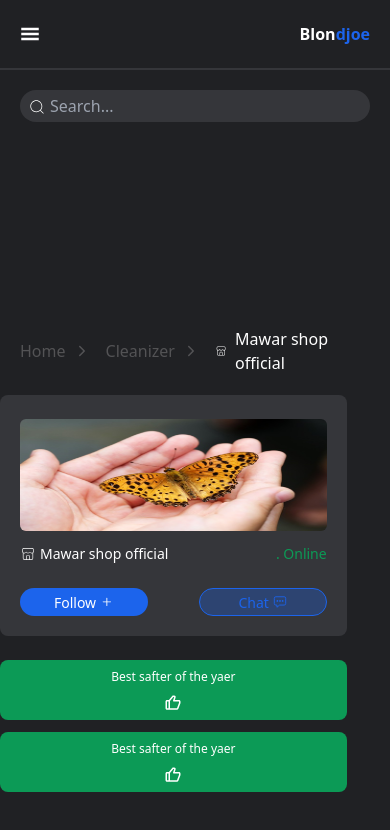
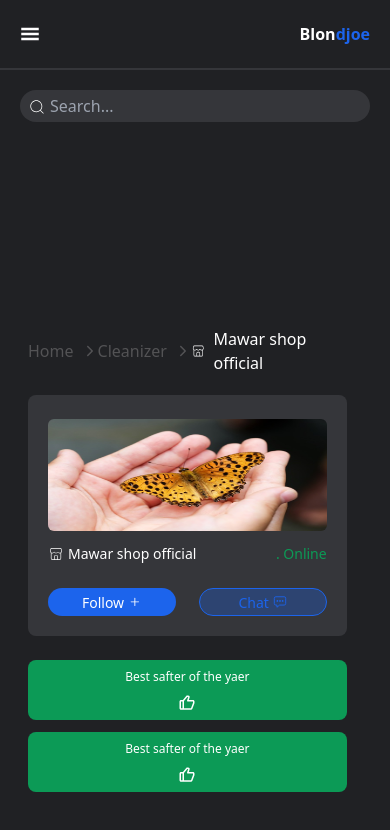
Before and after one commit to suriya-work/e-commerce-dashboard, a React (Vite) app: page / in a window 390 px wide. Shown: the top 830 px of the page. Built offline with nearby package versions, Linux system fonts and the light colour scheme.

Commit message:
added home

```diff
--- a/src/components/header/Header.jsx
+++ b/src/components/header/Header.jsx
@@ -29,7 +29,7 @@ const Header = () => {
         </div>
       </div>
       {/* search-Mobile */}
-      <div className="flex md:hidden justify-center my-5">
+      <div className="flex md:hidden justify-center mt-5">
         <Search />
       </div>
     </>
--- a/src/components/homePage/Home.jsx
+++ b/src/components/homePage/Home.jsx
@@ -3,8 +3,8 @@ import { IoIosArrowForward } from "react-icons/io";
 import MawarShop from "../mawar/MawarShop";
 const Home = () => {
   return (
-    <div className="col-span-8 py-5">
-      <div className="flex gap-4 pl-5">
+    <div className="col-span-8 ml-7 py-5 ">
+      <div className="flex md:gap-4 ">
         <span className="flex items-center gap-2 text-base-75">
           <p>Home</p>
           <IoIosArrowForward />
```
